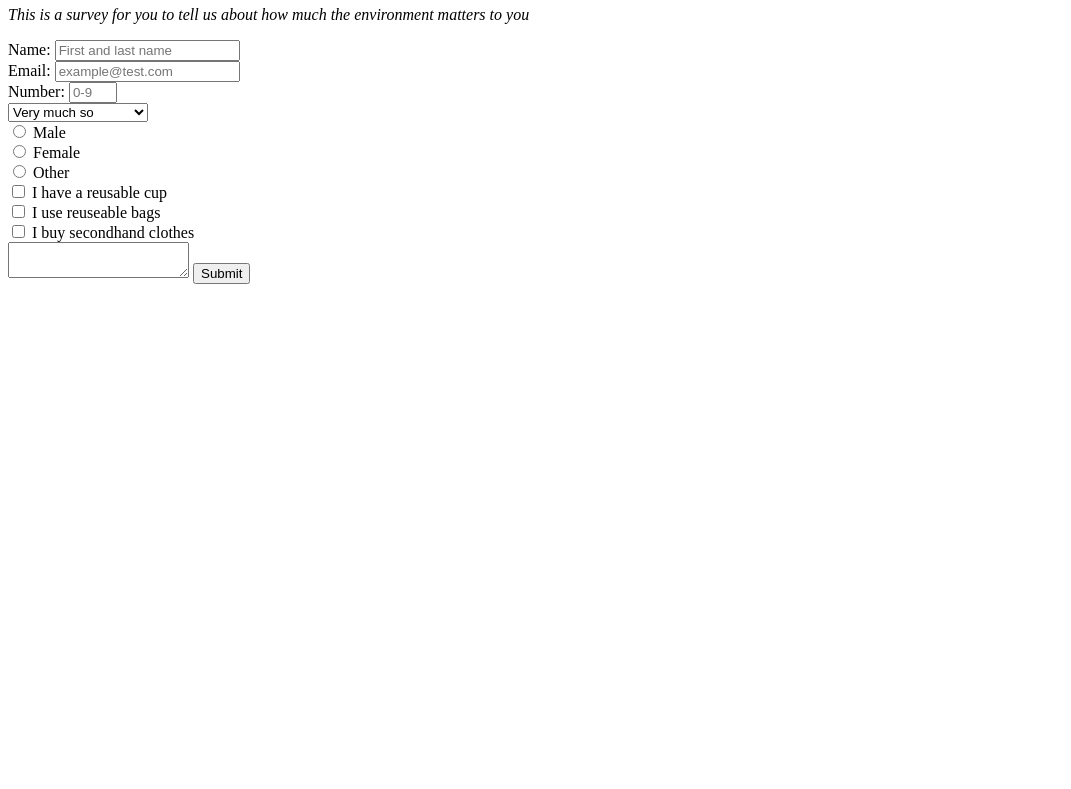
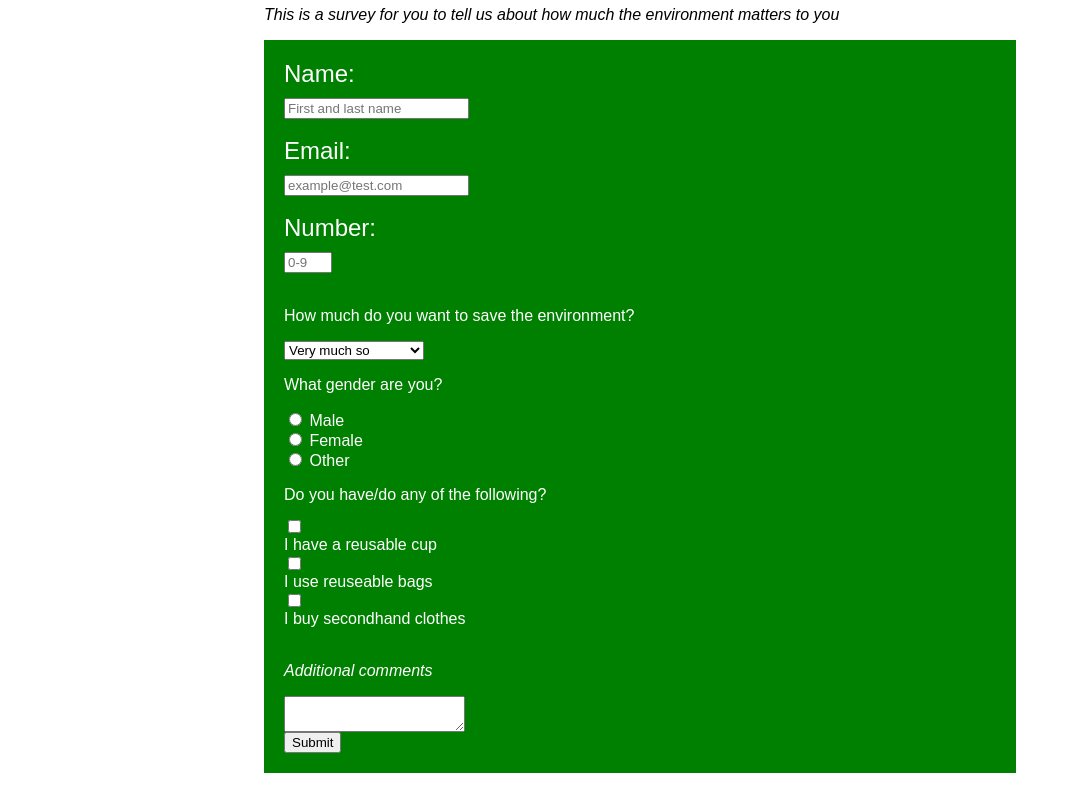
Before and after one commit to charlehs/Survey_form_2, a plain HTML site: page index.html in a window 1280 px wide. Shown: the part 60-849 px from the top of the page, without its empty margins (0-1071 px from the left). Before the commit the page ends 800 px from the top, so only its background shows below. Drawn offline with Linux system fonts and the light colour scheme.

Commit message:
added some css

```diff
--- a/index.html
+++ b/index.html
@@ -1,5 +1,38 @@
+<DOCTYPE html>
 <html lang="en">
 <head>
+
+<style>
+body{
+  font-family: sans-serif;
+  padding-left: 20%;
+  padding-right: 20%;
+}
+label{
+  font-size: 18pt;
+  display: block;
+  padding-bottom: 10px;
+}
+input{
+  display: block;
+}
+form{
+  background-color: green;
+  padding: 20px 20px 20px 20px;
+  color: white;
+}
+#radio-button-area{
+fload: left;
+<!-- background-color: blue;-->
+<!-- width: 50px;-->
+<!-- height: 50px;-->
+}
+.radio-inline{
+  display: inline-block;
+}
+</style>
+
+
 
   </head>
 
@@ -16,7 +49,8 @@
   <label id="number-label">Number:</label>
     <input type="number" name="number" id="number" min="0" max="9" required placeholder="0-9"></input><br>
 
-  <select id="dropdown" name="How much do you want to save the environment">
+<p>How much do you want to save the environment?</p>
+  <select id="dropdown" name="how much do you want to save the environment">
       <option value="very much so">Very much so</option>
       <option value="a bit would be good">A bit would be good</option>
       <option value="not very much">Not very much</option>
@@ -24,13 +58,19 @@
   </select>
 
   <br>
-  <input type="radio" name="gender" value="male"> Male<br>
-  <input type="radio" name="gender" value="female"> Female<br>
-  <input type="radio" name="gender" value="other"> Other <br>
+  <p> What gender are you?</p>
+  <div id="radio-button-area">
+  <input type="radio" class="radio-inline" name="gender" value="male"> Male<br>
+  <input type="radio" class="radio-inline" name="gender" value="female"> Female<br>
+  <input type="radio" class="radio-inline" name="gender" value="other"> Other <br>
+  </div>
 
+  <p>Do you have/do any of the following?</p>
   <input type="checkbox" name="reuse1" value="cup"> I have a reusable cup<br>
   <input type="checkbox" name="reuse2" value="bag"> I use reuseable bags<br>
   <input type="checkbox" name="reuse3" value="clothes"> I buy secondhand clothes<br>
+</br>
+  <p><i>Additional comments<i></p>
 
   <textarea placeholder="Additional comments"> </textarea>
 
```
